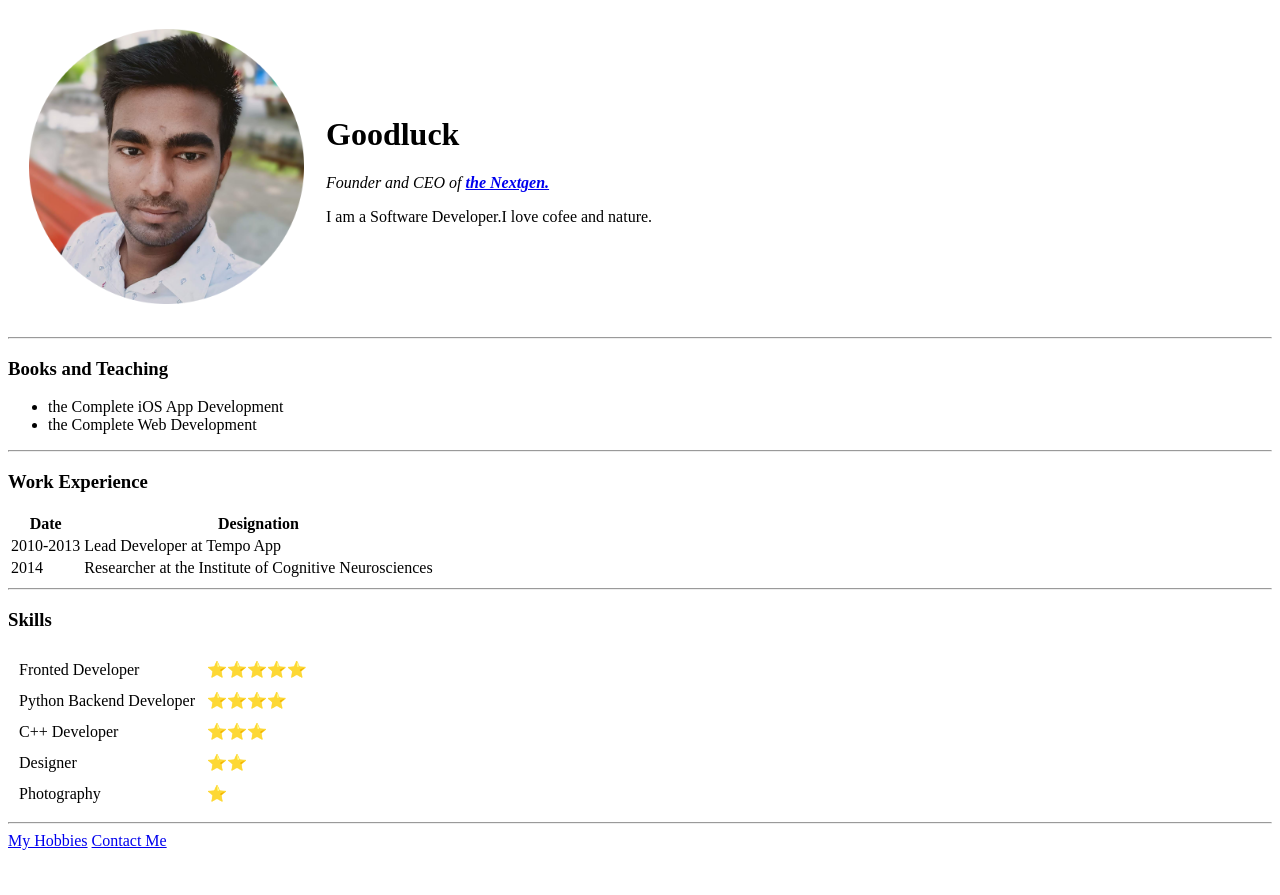
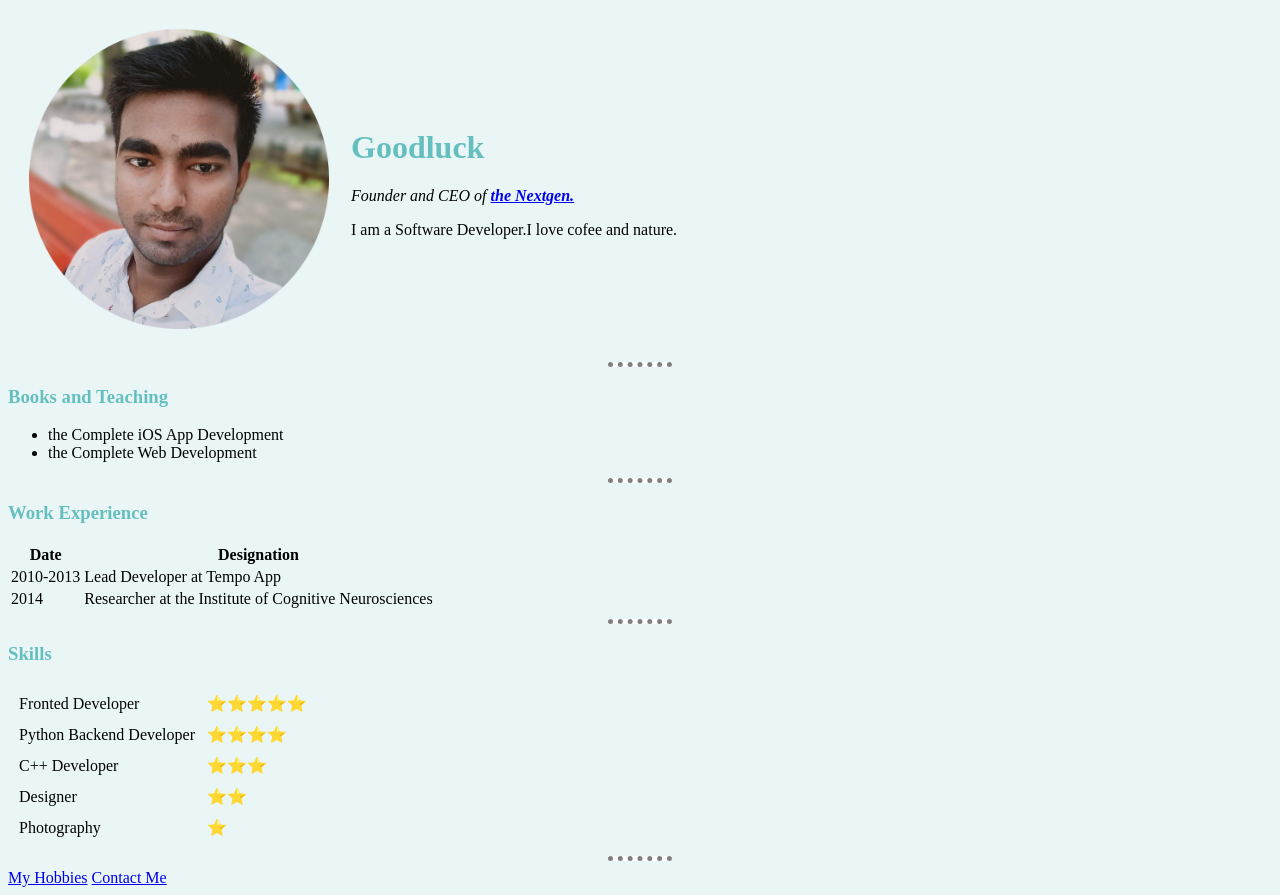
Before and after one commit to goodluck04/Personal-Website, a plain HTML site: page index.html in a window 1280 px wide. Before the commit the page ends 858 px from the top, so only its background shows below. Drawn offline with Linux system fonts and the light colour scheme.

Commit message:
Add files via upload

```diff
--- /dev/null
+++ b/css/styles.css
@@ -0,0 +1,26 @@
+body {
+    background-color: #eaf6f6;
+}
+
+h1 {
+    color: #66bfbf;
+}
+
+h3 {
+    color: #66bfbf;
+}
+
+hr {
+    border-style: none;
+    border-top: dotted;
+    border-color: grey;
+    border-width: 5px;
+    background-color: white;
+    /* height: 2px; */
+    width: 5%;
+}
+
+img {
+    height: 300px;
+    width: 300px;
+}
--- a/index.html
+++ b/index.html
@@ -2,11 +2,40 @@
 <head>
     <meta charset="UTF-8">
     <title>Goodluck's Personal Site</title>
+    <link rel="stylesheet" href="css/styles.css">
+
+
+    <!-- internal css using style tag -->
+<!-- internal css
+    <style>
+
+        body {
+            background-color: #eaf6f6;
+        }
+
+        hr {
+            border-style: none;
+            border-top: dotted;
+            border-color: grey;
+            border-width: 5px;
+            background-color: white;
+            /* height: 2px; */
+            width: 5%;
+        }
+
+        img {
+            height: 300px;
+            width: 300px;
+        }
+
+    </style> -->
+
+
 </head>
 <body>
     <table cellspacing="20">
         <tr>
-            <td><img src="images/goodluck_image.png" alt="Goodluck_image" width="275px" height="275px"></td>
+            <td><img src="images/goodluck_image.png" alt="Goodluck_image"></td>
             <td><h1>Goodluck</h1>
             <p><em>Founder and CEO of <strong><a href="index.html">the Nextgen.</a></strong></em></p>
             <p>I am a Software Developer.I love cofee and nature.</p></td>
```
Also changed, not shown: contact-me.html (+2 -0 lines), hobbies.html (+2 -0 lines).
